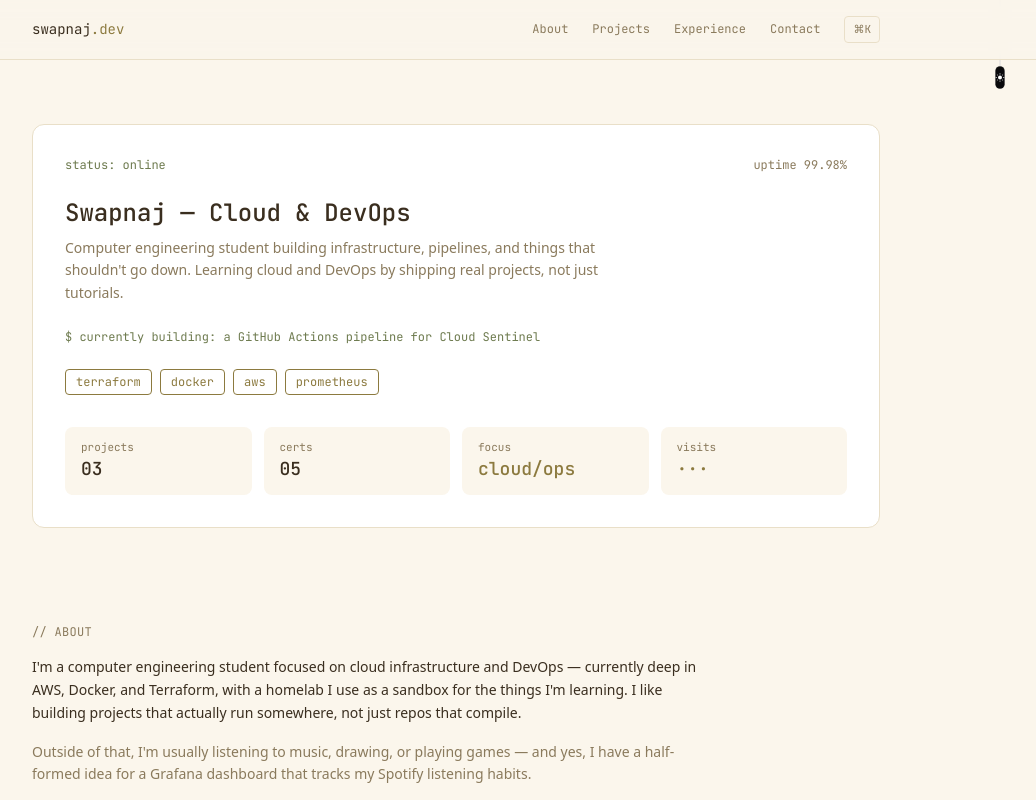
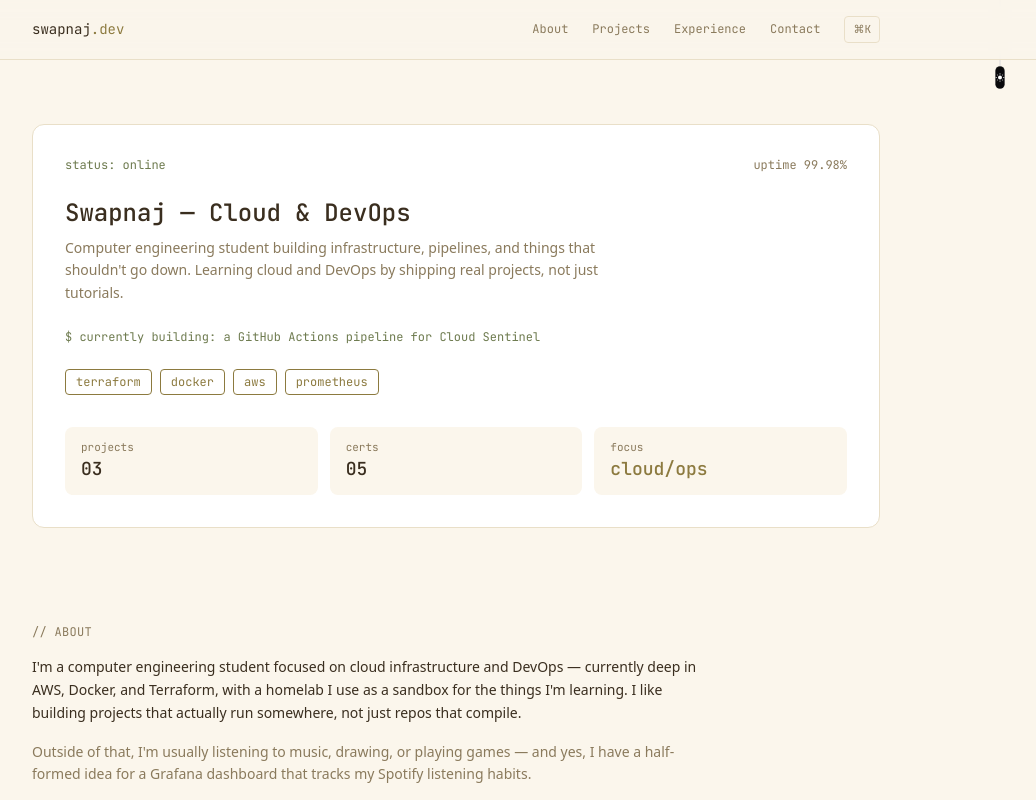
Before and after one commit to SwapnajXD/Portfolio, a Next.js app: page / in a window 1280 px wide. Shown: the top 800 px of the page, without its empty margins (184-1220 px from the left). Built offline with nearby package versions, Linux system fonts and the light colour scheme; no server answers.

Commit message:
Removed visitor count as its not supported anymore

```diff
--- a/src/app/globals.css
+++ b/src/app/globals.css
@@ -1,4 +1,19 @@
 @import "tailwindcss";
+
+html {
+  scroll-behavior: smooth;
+}
+
+@media (prefers-reduced-motion: reduce) {
+  html {
+    scroll-behavior: auto;
+  }
+}
+
+section[id],
+#top {
+  scroll-margin-top: 88px;
+}
 
 :root {
   --bg: #FBF6EC;
--- a/src/app/journal/page.tsx
+++ b/src/app/journal/page.tsx
@@ -14,6 +14,8 @@ export default function JournalIndex() {
         </div>
         <a
           href="/journal/rss.xml"
+          target="_blank"
+          rel="noopener noreferrer"
           className="rounded border border-border px-2.5 py-1 font-mono text-[11px] text-text-muted hover:border-accent hover:text-accent"
         >
           RSS
--- a/src/components/Hero.tsx
+++ b/src/components/Hero.tsx
@@ -1,6 +1,5 @@
 import { getCertifications } from "@/lib/certifications";
 import { getProjectsMeta } from "@/lib/projects";
-import VisitorCount from "@/components/VisitorCount";
 
 export default function Hero() {
   // Fetch dynamic content blocks from markdown files
@@ -39,7 +38,7 @@ export default function Hero() {
           ))}
         </div>
 
-        <div className="grid grid-cols-2 gap-3 sm:grid-cols-4">
+        <div className="grid grid-cols-3 gap-3">
           <div className="rounded-lg bg-bg px-4 py-3">
             <div className="font-mono text-[11px] text-text-muted">projects</div>
             <div className="font-mono text-lg font-medium text-text-primary">
@@ -58,7 +57,6 @@ export default function Hero() {
               cloud/ops
             </div>
           </div>
-          <VisitorCount />
         </div>
       </div>
     </section>
--- a/src/components/VisitorCount.tsx
+++ /dev/null
@@ -1,22 +0,0 @@
-"use client";
-import { useEffect, useState } from "react";
-
-export default function VisitorCount() {
-  const [count, setCount] = useState<number | null>(null);
-
-  useEffect(() => {
-    fetch("https://api.countapi.xyz/hit/swapnaj-dev-portfolio/visits")
-      .then((r) => r.json())
-      .then((d) => setCount(d.value))
-      .catch(() => setCount(null));
-  }, []);
-
-  return (
-    <div className="rounded-lg bg-bg px-4 py-3">
-      <div className="font-mono text-[11px] text-text-muted">visits</div>
-      <div className="font-mono text-lg font-medium text-accent">
-        {count !== null ? count.toLocaleString() : "···"}
-      </div>
-    </div>
-  );
-}
```
